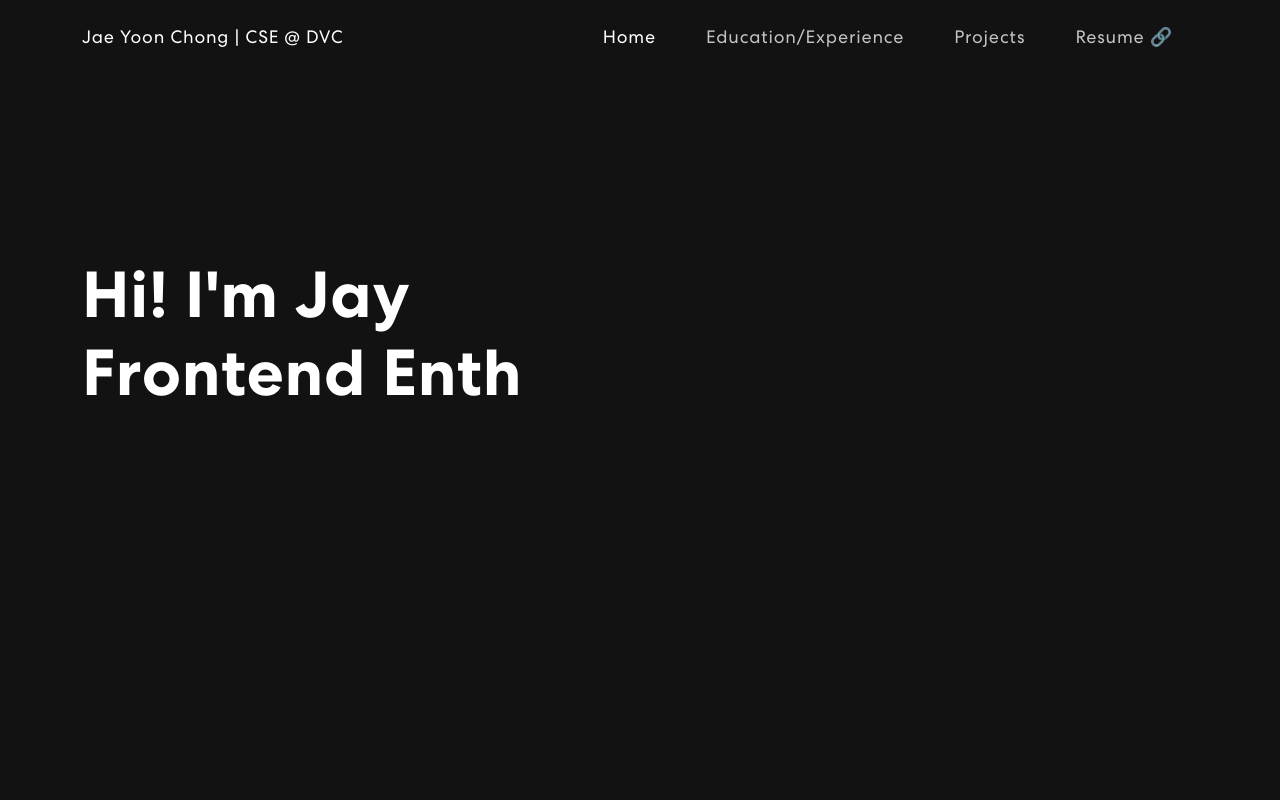
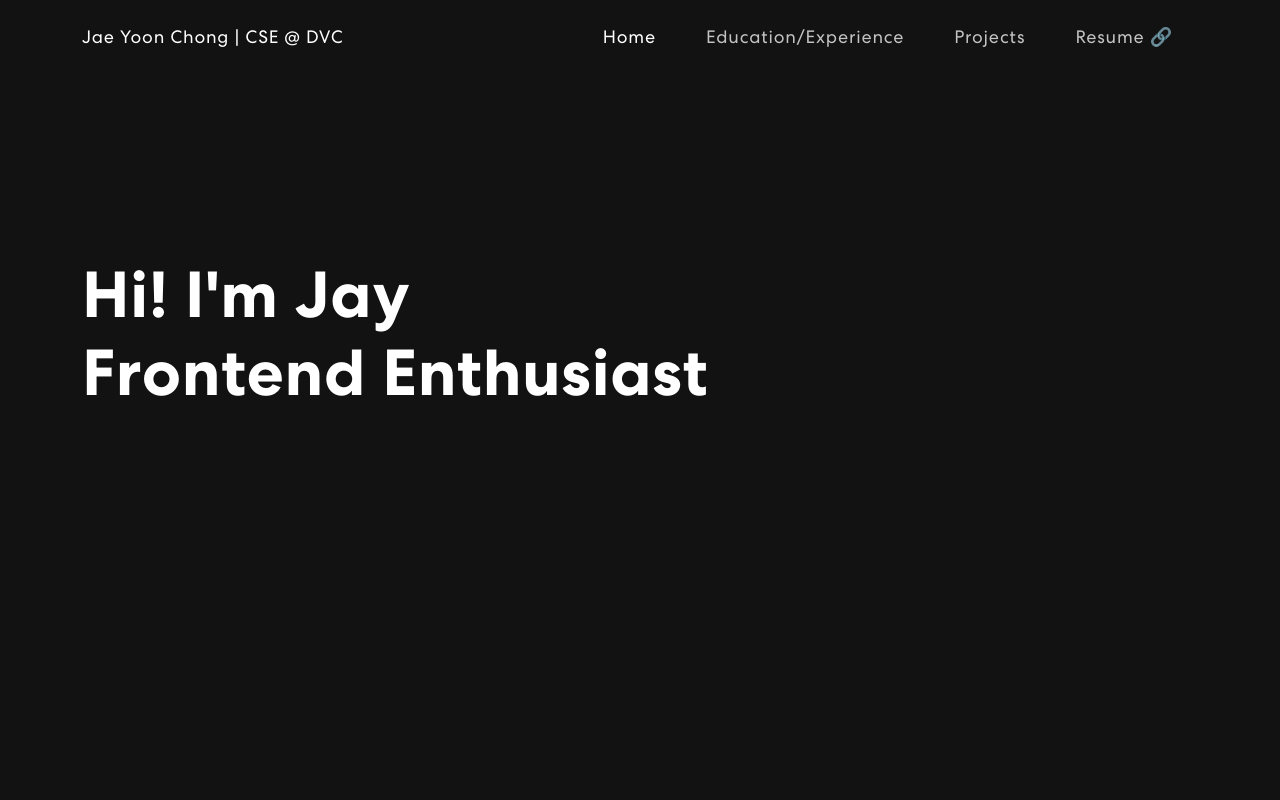
Before and after one commit to Kizum1/portfolio, a React (Create React App) app in the folder personal-portfolio/: page / in a window 1280 px wide. Shown: the top 800 px of the page. Built offline with nearby package versions, Linux system fonts and the light colour scheme.

Commit message:
can't figure out why everything is moving with this text

```diff
--- a/personal-portfolio/src/components/Banner.js
+++ b/personal-portfolio/src/components/Banner.js
@@ -6,7 +6,7 @@ export const Banner = () => {
   const [isDeleting, setIsDeleting] = useState(false);
   const [text, setText] = useState("");
   const [delta, setDelta] = useState(100);
-  const toRotate = ["Computer Engineering Sophomore", "Frontend Enthusiast", "Cybersecurity Aspirant"];
+  const toRotate = ["Computer Engineer", "Frontend Enthusiast", "Cybersecurity Aspirant"];
   const period = 1000;
 
   useEffect(() => {
@@ -54,7 +54,7 @@ export const Banner = () => {
                 <span
                   className="txt-rotate"
                   dataPeriod="1000"
-                  data-rotate='["Computer Engineering Sophomore", "Frontend Enthusiast", "Cybersecurity Aspirant"]'
+                  data-rotate='["Computer Engineer", "Frontend Enthusiast", "Cybersecurity Aspirant"]'
                 >
                   <span className="wrap">{text}</span>
                 </span>
```
